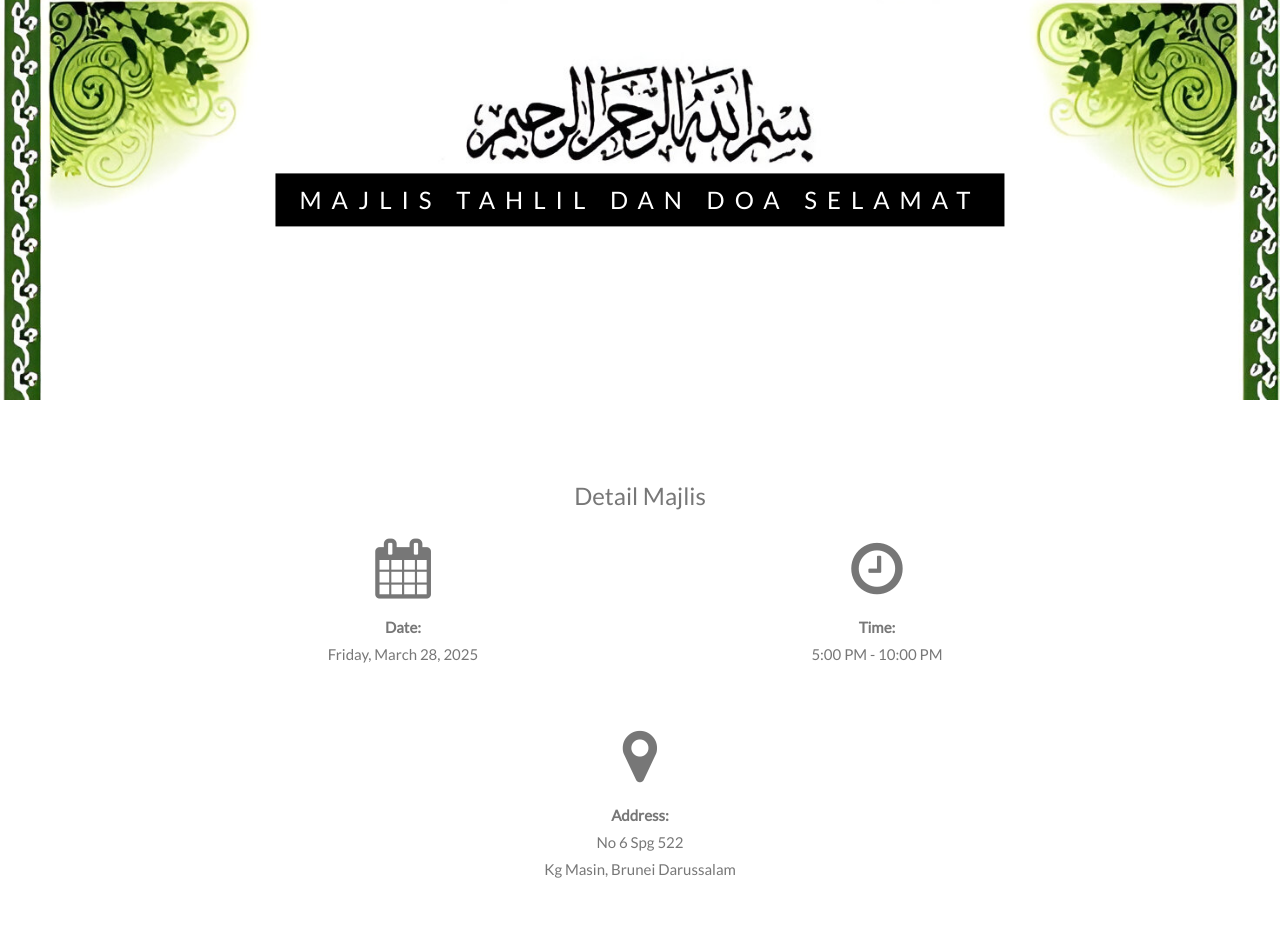
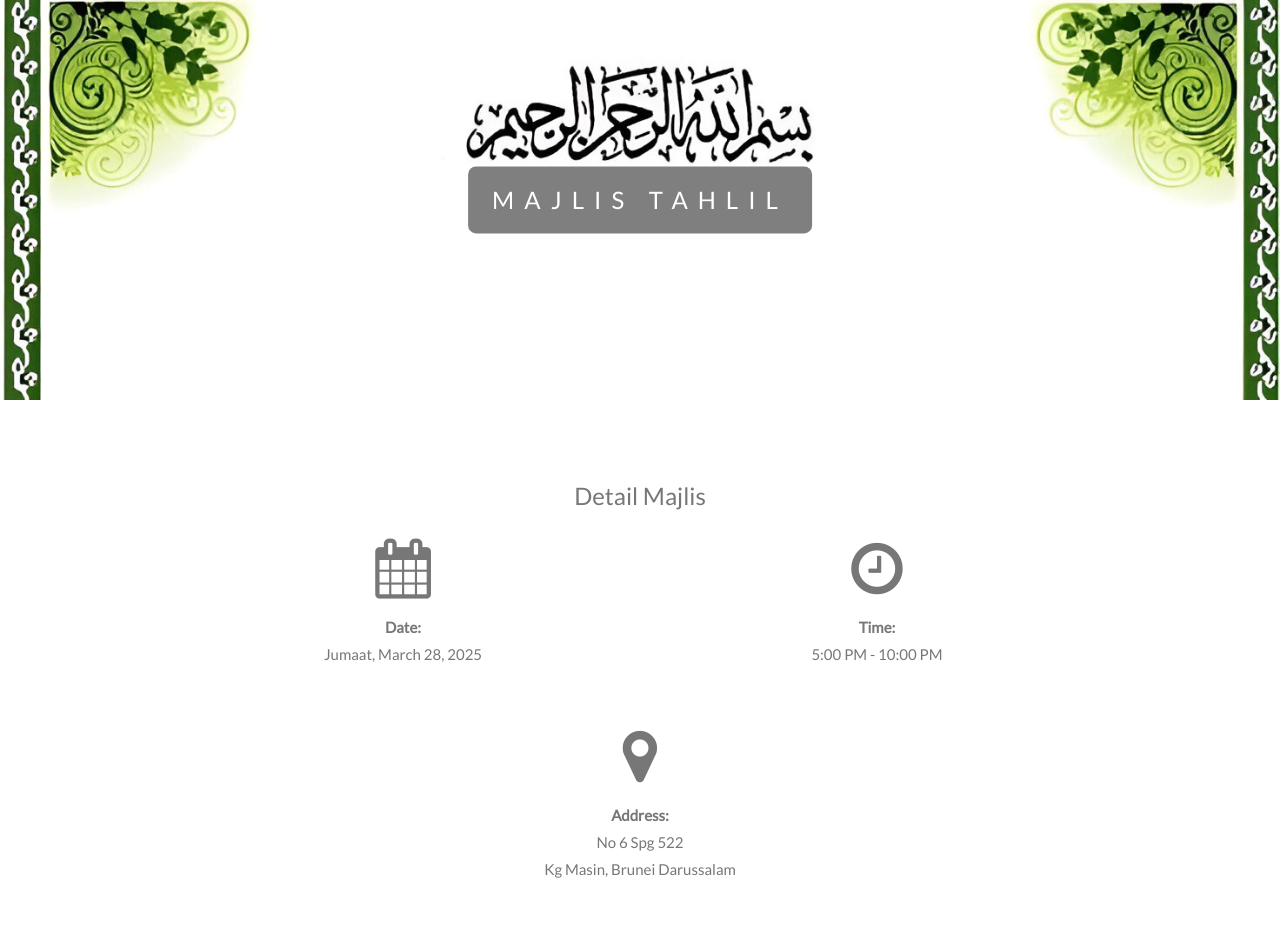
Before and after one commit to safiy104/majlis-tahlil, a plain HTML site: page index.html in a window 1280 px wide. Shown: the top 933 px of the page. Drawn offline with nearby package versions, Linux system fonts and the light colour scheme.

Commit message:
Update website content

```diff
--- a/index.html
+++ b/index.html
@@ -51,8 +51,11 @@ body, html {
 
 <!-- First Container (Majlis Tahlil) -->
 <div class="bgimg-1 w3-display-container" id="home">
-  <div class="w3-display-middle" style="white-space:nowrap;">
-    <span class="w3-center w3-padding-large w3-black w3-xlarge w3-wide w3-animate-opacity">MAJLIS TAHLIL DAN DOA SELAMAT</span>
+  <div class="w3-center" style="position: absolute; top: 50%; left: 50%; transform: translate(-50%, -50%);">
+    <div class="w3-center w3-padding-large w3-xlarge w3-wide w3-animate-opacity"
+         style="display:inline-block; max-width:90vw; color:white; background-color: rgba(0, 0, 0, 0.5); margin: top 50px; padding: 15px; border-radius: 8px;">
+      MAJLIS TAHLIL
+    </div>
   </div>
 </div>
 
@@ -62,7 +65,7 @@ body, html {
   <div class="w3-row">
     <div class="w3-col m6 w3-center w3-padding-large">
       <i class="fa fa-calendar fa-4x"></i>
-      <p><b>Date:</b><br>Friday, March 28, 2025</p>
+      <p><b>Date:</b><br>Jumaat, March 28, 2025</p>
     </div>
 
     <div class="w3-col m6 w3-center w3-padding-large">
@@ -79,6 +82,7 @@ body, html {
   </div>
 </div>
 
+
 <!-- Second Parallax Image with Event Details Text -->
 <div class="bgimg-2 w3-display-container">
   <div class="w3-display-middle">
```
